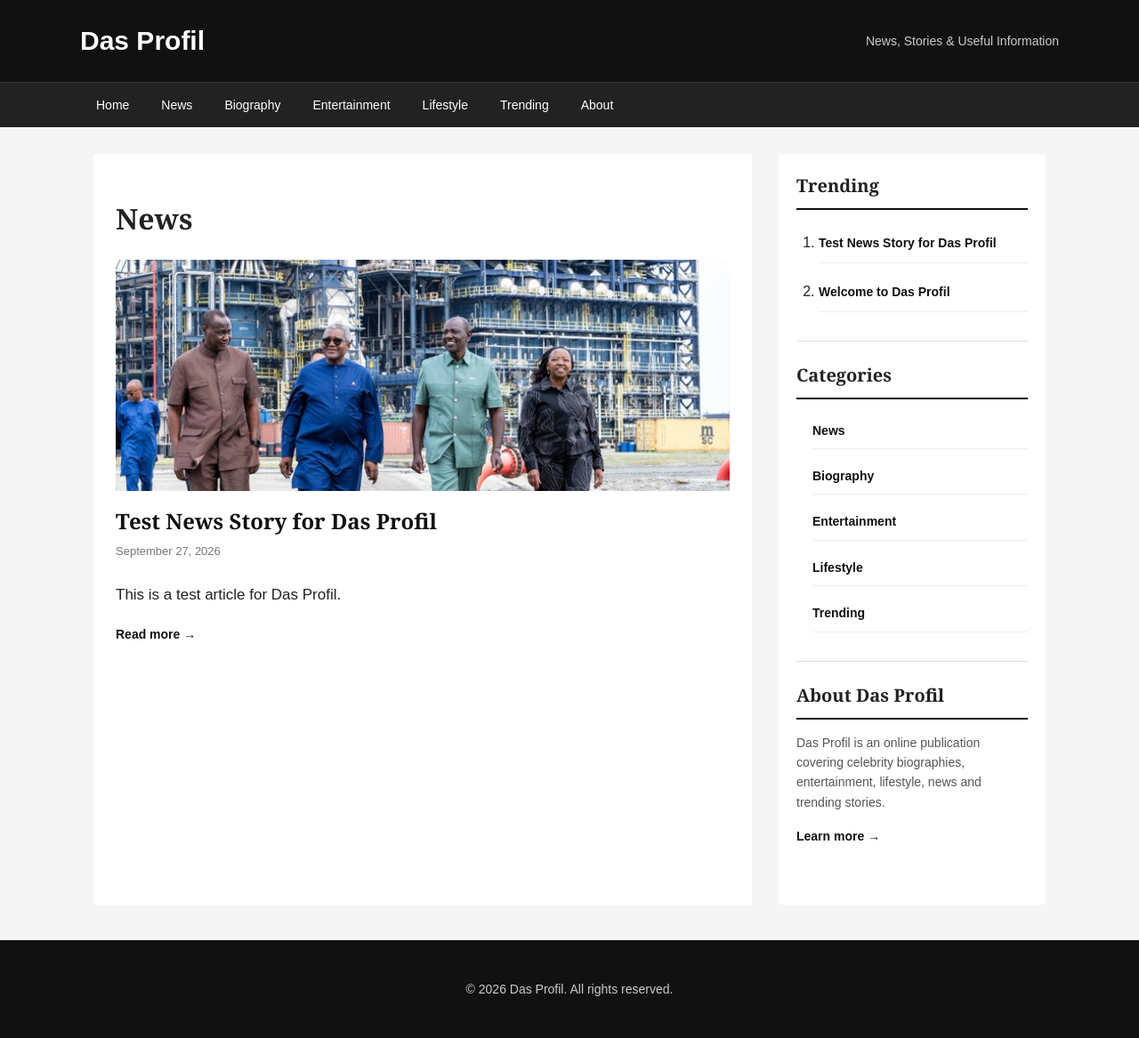
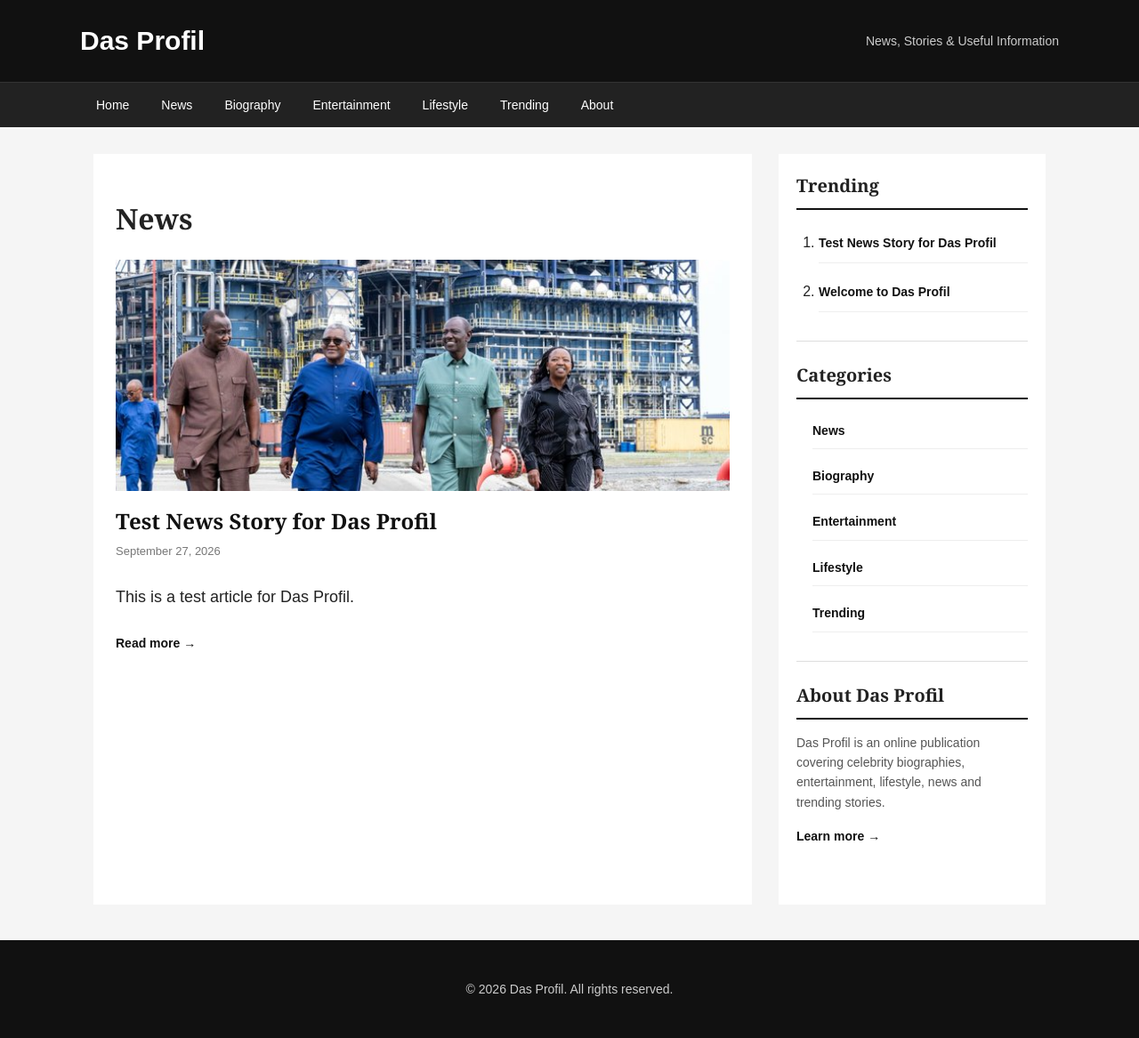
Before and after one commit to Danielitel/dasprofil, a Jekyll site: the page built from news.md, in a window 1280 px wide. Shown: the whole page at 89% size. Built offline with Jekyll 4.4.1, drawn with Linux system fonts in a browser that asks for light colours.

Commit message:
Update article paragraph styles in default layout
Increase font size and adjust line height and margin for article paragraphs.

```diff
--- a/_layouts/default.html
+++ b/_layouts/default.html
@@ -331,8 +331,10 @@
     }
 
     article p {
-      font-size: 17px;
-    }
+  font-size: 18px;
+  line-height: 1.8;
+  margin-bottom: 22px;
+}
 
     /* SIDEBAR */
 
```
